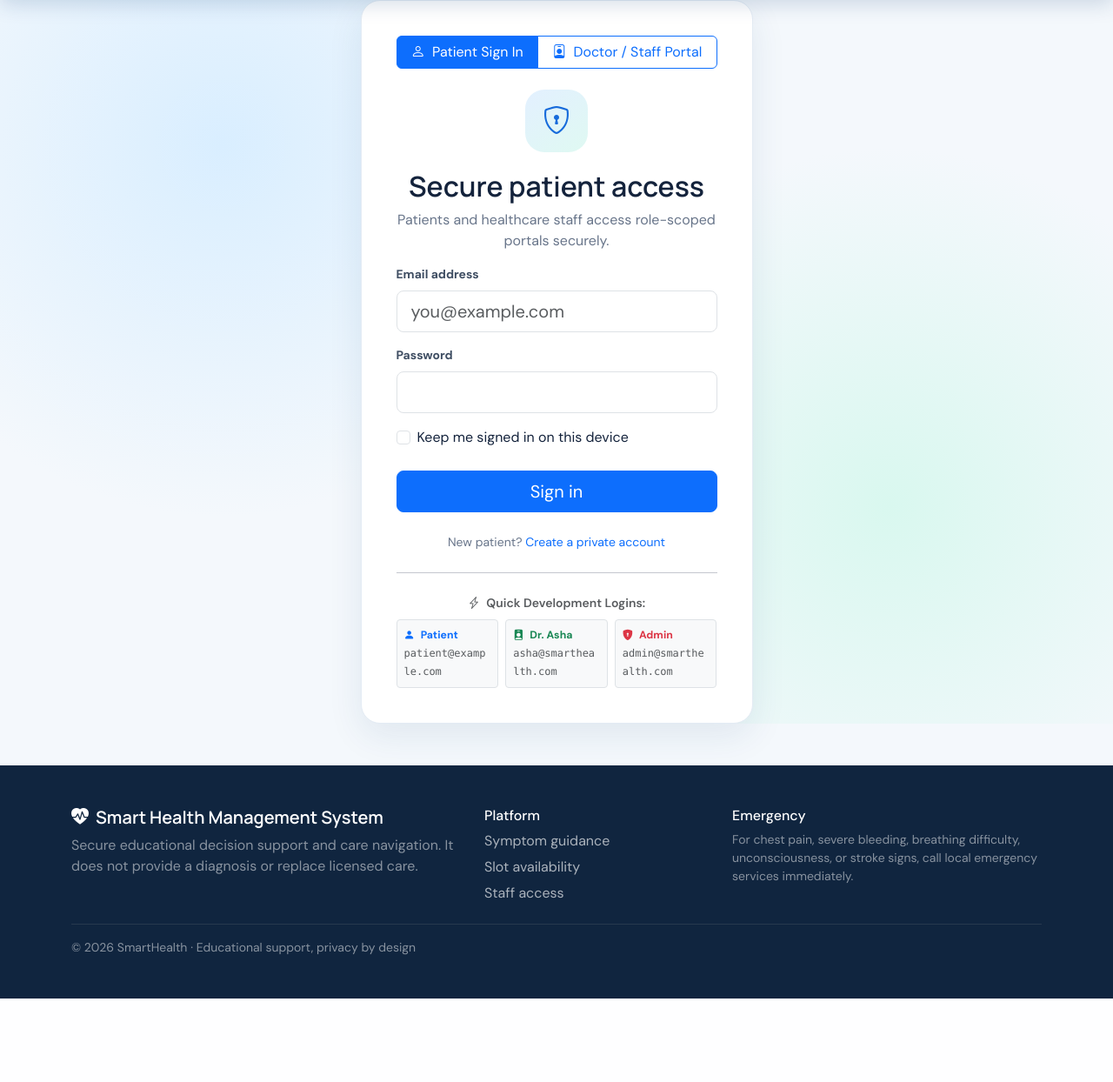
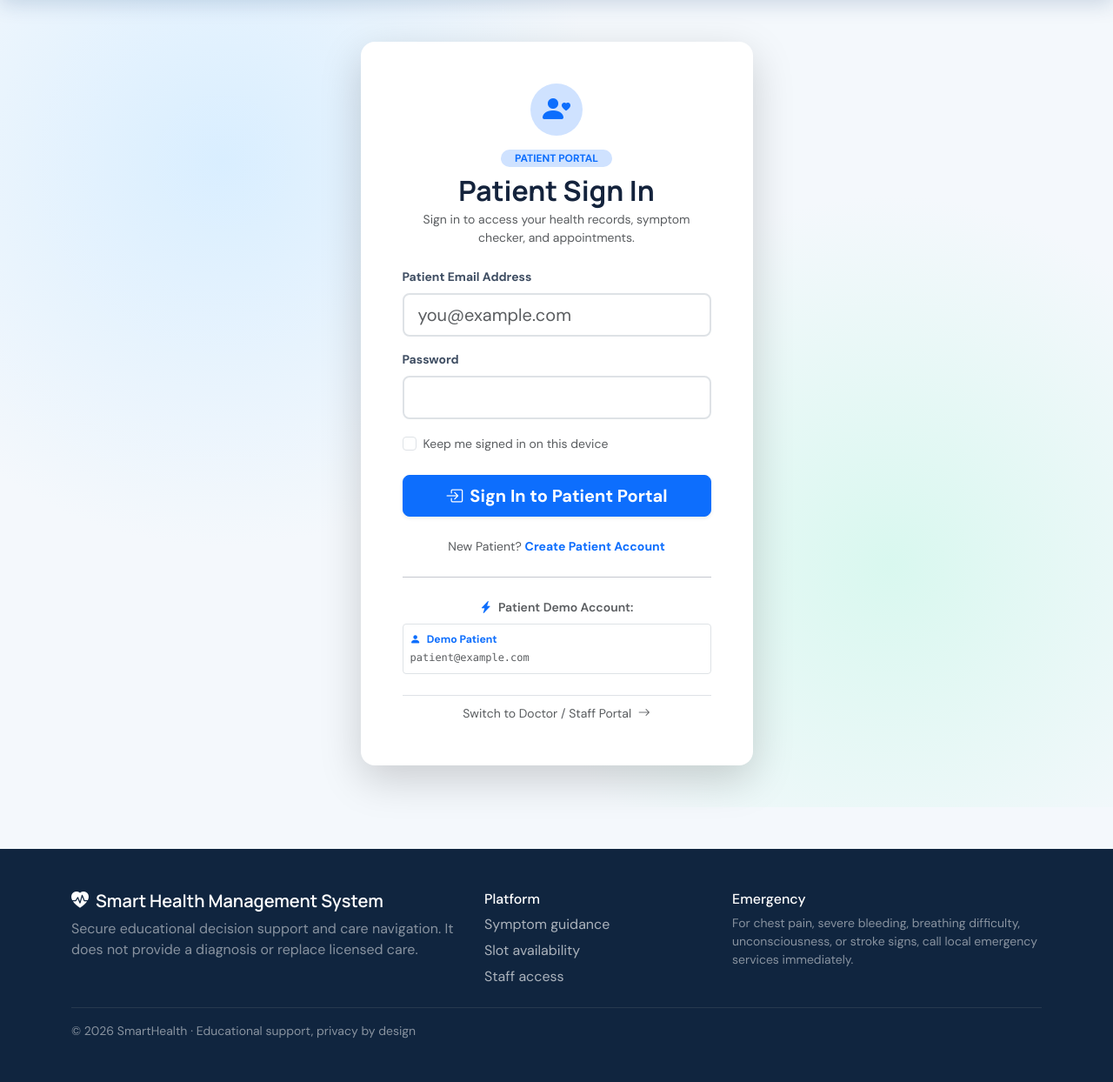
Before and after one commit to Racoon-69/smart_health_system, a Flask app: page /login in a window 1280 px wide. Shown: the part 70-1314 px from the top of the page at 87% size. Before the commit the page ends 1218 px from the top, so only its background shows below. Run offline with Flask 3, Linux system fonts and the light colour scheme; some libraries are stand-ins or nearby versions.

Commit message:
Final deployment readiness: isolated Patient & Doctor sign-in, validated schema, 27/27 tests passing

```diff
--- a/templates/login.html
+++ b/templates/login.html
@@ -1,109 +1,151 @@
-{% extends 'base.html' %}{% block title %}Secure Sign In{% endblock %}{% block content %}
-<section class="admin-login"><div class="container"><div class="row justify-content-center"><div class="col-md-7 col-lg-5"><div class="panel login-card">
-  <div class="role-selector mb-4">
-    <div class="btn-group w-100" role="group">
-      <button type="button" class="btn btn-outline-primary active" id="tabPatient" onclick="switchLoginRole('patient')"><i class="bi bi-person me-1"></i> Patient Sign In</button>
-      <button type="button" class="btn btn-outline-primary" id="tabDoctor" onclick="switchLoginRole('doctor')"><i class="bi bi-person-badge me-1"></i> Doctor / Staff Portal</button>
-    </div>
+{% extends 'base.html' %}
+{% block title %}{% if target_role == 'doctor' %}Doctor Portal Sign In{% else %}Patient Sign In{% endif %}{% endblock %}
+{% block content %}
+<section class="admin-login py-5">
+  <div class="container">
+    <div class="row justify-content-center">
+      <div class="col-md-7 col-lg-5">
+        <div class="panel login-card shadow-lg border-0 rounded-4 p-4 p-md-5">
+
+          {% if target_role == 'doctor' %}
+            <!-- DOCTOR & STAFF PORTAL SIGN IN ONLY -->
+            <div class="text-center mb-4">
+              <span class="d-inline-flex align-items-center justify-content-center bg-success-subtle text-success rounded-circle mb-3" style="width: 60px; height: 60px;">
+                <i class="bi bi-hospital fs-2"></i>
+              </span>
+              <span class="badge bg-success-subtle text-success text-uppercase fw-bold px-3 py-1 rounded-pill d-block mx-auto mb-2" style="width: fit-content;">DOCTOR & STAFF PORTAL</span>
+              <h2 class="fw-bold mb-1">Doctor Sign In</h2>
+              <p class="text-muted small mb-0">Sign in to access clinical appointments, patient chats, and care operations.</p>
             </div>
 
-  <span class="login-icon" id="loginIcon"><i class="bi bi-shield-lock"></i></span>
-  <h2 id="loginTitle">Secure patient access</h2>
-  <p id="loginSubtitle">Patients and healthcare staff access role-scoped portals securely.</p>
+            <form method="post" action="{{ url_for('login', role='doctor') }}">
+              {{ form.hidden_tag() }}
+              {% for error in form.email.errors + form.password.errors %}
+                <div class="alert alert-danger py-2 small mb-3">{{ error }}</div>
+              {% endfor %}
 
-  <form method="post">
-    {{ form.hidden_tag() }}
-    {% for error in form.email.errors + form.password.errors %}<div class="alert alert-danger py-2">{{ error }}</div>{% endfor %}
-
-    <label class="form-label" id="emailLabel">Email address</label>
-    {{ form.email(class='form-control form-control-lg', autocomplete='email', id='emailInput', placeholder='you@example.com') }}
-
-    <label class="form-label mt-3">Password</label>
-    {{ form.password(class='form-control form-control-lg', autocomplete='current-password', id='passwordInput') }}
-
-    <div class="form-check text-start mt-3">
-      {{ form.remember(class='form-check-input') }} {{ form.remember.label(class='form-check-label') }}
+              <div class="mb-3">
+                <label class="form-label fw-bold">Doctor Email Address</label>
+                {{ form.email(class='form-control form-control-lg border-2', autocomplete='email', id='emailInput', placeholder='doctor@smarthealth.com') }}
               </div>
 
-    {{ form.submit(class='btn btn-primary btn-lg w-100 mt-4', id='loginSubmit') }}
+              <div class="mb-3">
+                <label class="form-label fw-bold">Password</label>
+                {{ form.password(class='form-control form-control-lg border-2', autocomplete='current-password', id='passwordInput') }}
+              </div>
 
-    <p class="small mt-4 mb-0 text-center" id="registerPrompt">New patient? <a href="{{ url_for('register') }}">Create a private account</a></p>
+              <div class="form-check text-start mb-4">
+                {{ form.remember(class='form-check-input') }}
+                {{ form.remember.label(class='form-check-label small text-muted') }}
+              </div>
+
+              <button type="submit" class="btn btn-success btn-lg w-100 fw-bold shadow-sm">
+                <i class="bi bi-box-arrow-in-right me-2"></i>Sign In to Doctor Workspace
+              </button>
+
+              <p class="small mt-4 mb-0 text-center text-muted">
+                New Practitioner? <a href="{{ url_for('register', role='doctor') }}" class="fw-bold text-success text-decoration-none">Register New Doctor Account</a>
+              </p>
             </form>
 
             <hr class="my-4">
 
+            <!-- Quick Fill Doctor Demo Credentials -->
             <div class="demo-section">
-    <span class="text-muted small fw-semibold d-block mb-2"><i class="bi bi-lightning-charge me-1"></i> Quick Development Logins:</span>
+              <span class="text-muted small fw-semibold d-block mb-2"><i class="bi bi-lightning-charge-fill me-1 text-success"></i> Doctor Demo Accounts:</span>
               <div class="row g-2">
-      <div class="col-4">
-        <button type="button" class="btn btn-light btn-sm w-100 text-start p-2 border" onclick="fillCredential('patient@example.com', 'DemoPatient!2026', 'patient')">
-          <small class="d-block fw-bold text-primary"><i class="bi bi-person-fill me-1"></i> Patient</small>
-          <code class="small text-muted" style="font-size: 0.75rem;">patient@example.com</code>
+                <div class="col-6">
+                  <button type="button" class="btn btn-outline-success btn-sm w-100 text-start p-2 border" onclick="fillCredential('asha@smarthealth.com', 'DemoPatient!2026')">
+                    <small class="d-block fw-bold"><i class="bi bi-person-badge me-1"></i> Dr. Asha</small>
+                    <code class="small text-muted" style="font-size: 0.72rem;">asha@smarthealth.com</code>
                   </button>
                 </div>
-      <div class="col-4">
-        <button type="button" class="btn btn-light btn-sm w-100 text-start p-2 border" onclick="fillCredential('asha@smarthealth.com', 'DemoPatient!2026', 'doctor')">
-          <small class="d-block fw-bold text-success"><i class="bi bi-person-badge-fill me-1"></i> Dr. Asha</small>
-          <code class="small text-muted" style="font-size: 0.75rem;">asha@smarthealth.com</code>
-        </button>
-      </div>
-      <div class="col-4">
-        <button type="button" class="btn btn-light btn-sm w-100 text-start p-2 border" onclick="fillCredential('admin@smarthealth.com', 'ChangeMe!Admin2026', 'doctor')">
-          <small class="d-block fw-bold text-danger"><i class="bi bi-shield-lock-fill me-1"></i> Admin</small>
-          <code class="small text-muted" style="font-size: 0.75rem;">admin@smarthealth.com</code>
+                <div class="col-6">
+                  <button type="button" class="btn btn-outline-danger btn-sm w-100 text-start p-2 border" onclick="fillCredential('admin@smarthealth.com', 'ChangeMe!Admin2026')">
+                    <small class="d-block fw-bold"><i class="bi bi-shield-lock me-1"></i> Admin</small>
+                    <code class="small text-muted" style="font-size: 0.72rem;">admin@smarthealth.com</code>
                   </button>
                 </div>
               </div>
             </div>
-</div></div></div></div></section>
+
+            <div class="text-center mt-4 pt-2 border-top">
+              <a href="{{ url_for('login', role='patient') }}" class="small text-decoration-none text-muted">
+                <i class="bi bi-arrow-left me-1"></i>Switch to Patient Sign In
+              </a>
+            </div>
+
+          {% else %}
+            <!-- PATIENT SIGN IN ONLY -->
+            <div class="text-center mb-4">
+              <span class="d-inline-flex align-items-center justify-content-center bg-primary-subtle text-primary rounded-circle mb-3" style="width: 60px; height: 60px;">
+                <i class="bi bi-person-heart fs-2"></i>
+              </span>
+              <span class="badge bg-primary-subtle text-primary text-uppercase fw-bold px-3 py-1 rounded-pill d-block mx-auto mb-2" style="width: fit-content;">PATIENT PORTAL</span>
+              <h2 class="fw-bold mb-1">Patient Sign In</h2>
+              <p class="text-muted small mb-0">Sign in to access your health records, symptom checker, and appointments.</p>
+            </div>
+
+            <form method="post" action="{{ url_for('login') }}">
+              {{ form.hidden_tag() }}
+              {% for error in form.email.errors + form.password.errors %}
+                <div class="alert alert-danger py-2 small mb-3">{{ error }}</div>
+              {% endfor %}
+
+              <div class="mb-3">
+                <label class="form-label fw-bold">Patient Email Address</label>
+                {{ form.email(class='form-control form-control-lg border-2', autocomplete='email', id='emailInput', placeholder='you@example.com') }}
+              </div>
+
+              <div class="mb-3">
+                <label class="form-label fw-bold">Password</label>
+                {{ form.password(class='form-control form-control-lg border-2', autocomplete='current-password', id='passwordInput') }}
+              </div>
+
+              <div class="form-check text-start mb-4">
+                {{ form.remember(class='form-check-input') }}
+                {{ form.remember.label(class='form-check-label small text-muted') }}
+              </div>
+
+              <button type="submit" class="btn btn-primary btn-lg w-100 fw-bold shadow-sm">
+                <i class="bi bi-box-arrow-in-right me-2"></i>Sign In to Patient Portal
+              </button>
+
+              <p class="small mt-4 mb-0 text-center text-muted">
+                New Patient? <a href="{{ url_for('register') }}" class="fw-bold text-primary text-decoration-none">Create Patient Account</a>
+              </p>
+            </form>
+
+            <hr class="my-4">
+
+            <!-- Quick Fill Patient Demo Credentials -->
+            <div class="demo-section">
+              <span class="text-muted small fw-semibold d-block mb-2"><i class="bi bi-lightning-charge-fill me-1 text-primary"></i> Patient Demo Account:</span>
+              <button type="button" class="btn btn-outline-primary btn-sm w-100 text-start p-2 border" onclick="fillCredential('patient@example.com', 'DemoPatient!2026')">
+                <small class="d-block fw-bold"><i class="bi bi-person-fill me-1"></i> Demo Patient</small>
+                <code class="small text-muted" style="font-size: 0.75rem;">patient@example.com</code>
+              </button>
+            </div>
+
+            <div class="text-center mt-4 pt-2 border-top">
+              <a href="{{ url_for('login', role='doctor') }}" class="small text-decoration-none text-muted">
+                Switch to Doctor / Staff Portal <i class="bi bi-arrow-right ms-1"></i>
+              </a>
+            </div>
+          {% endif %}
+
+        </div>
+      </div>
+    </div>
+  </div>
+</section>
 
 {% block scripts %}
 <script>
-function switchLoginRole(role) {
-  const tabPatient = document.getElementById('tabPatient');
-  const tabDoctor = document.getElementById('tabDoctor');
-  const title = document.getElementById('loginTitle');
-  const sub = document.getElementById('loginSubtitle');
-  const icon = document.getElementById('loginIcon');
-  const emailInput = document.getElementById('emailInput');
-  const regPrompt = document.getElementById('registerPrompt');
-
-  if (role === 'doctor') {
-    tabPatient.classList.remove('active');
-    tabDoctor.classList.add('active');
-    title.innerText = 'Doctor & Staff Portal';
-    sub.innerText = 'Access clinical records, appointments, and patient message queue.';
-    icon.innerHTML = '<i class="bi bi-hospital text-success"></i>';
-    regPrompt.innerHTML = 'Need a doctor account? <a href="{{ url_for("register", role="doctor") }}" class="fw-bold text-success">Register as Doctor</a>';
-    if (!emailInput.value || emailInput.value === 'patient@example.com') {
-      emailInput.placeholder = 'doctor@smarthealth.com';
-    }
-  } else {
-    tabDoctor.classList.remove('active');
-    tabPatient.classList.add('active');
-    title.innerText = 'Secure Patient Access';
-    sub.innerText = 'Access your personal health records, symptom checker, and appointments.';
-    icon.innerHTML = '<i class="bi bi-shield-lock text-primary"></i>';
-    regPrompt.innerHTML = 'New patient? <a href="{{ url_for("register") }}">Create a private account</a>';
-    if (!emailInput.value || emailInput.value === 'asha@smarthealth.com' || emailInput.value === 'admin@smarthealth.com') {
-      emailInput.placeholder = 'you@example.com';
-    }
-  }
-}
-
-function fillCredential(email, pass, role) {
-  switchLoginRole(role);
+function fillCredential(email, pass) {
   document.getElementById('emailInput').value = email;
   document.getElementById('passwordInput').value = pass;
 }
-
-// Auto select tab if URL has ?role=doctor
-document.addEventListener('DOMContentLoaded', function() {
-  const urlParams = new URLSearchParams(window.location.search);
-  if (urlParams.get('role') === 'doctor' || urlParams.get('next')?.includes('doctor')) {
-    switchLoginRole('doctor');
-  }
-});
 </script>
 {% endblock %}
 {% endblock %}
```
Also changed, not shown: healthcare/auth.py (+13 -2 lines), templates/register.html (+62 -62 lines). Lines whose indentation alone changed are shown as unchanged.
